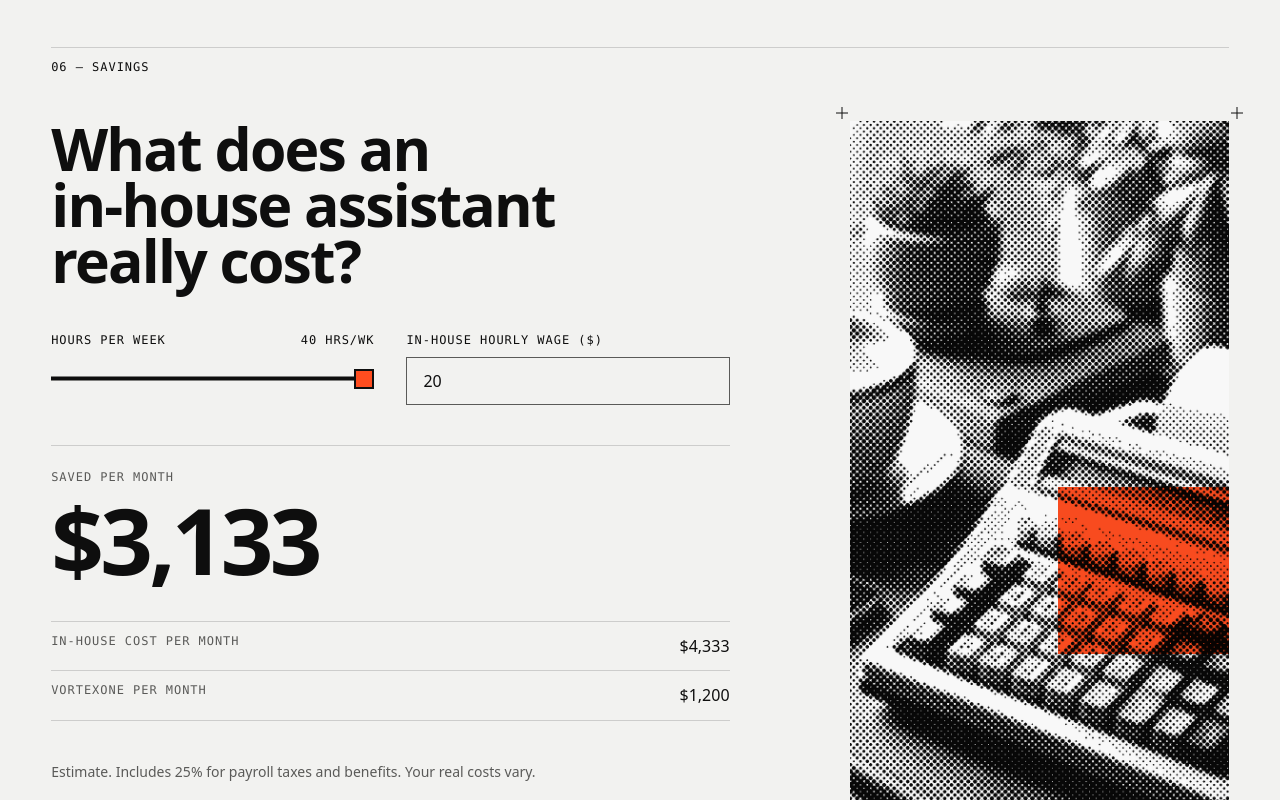
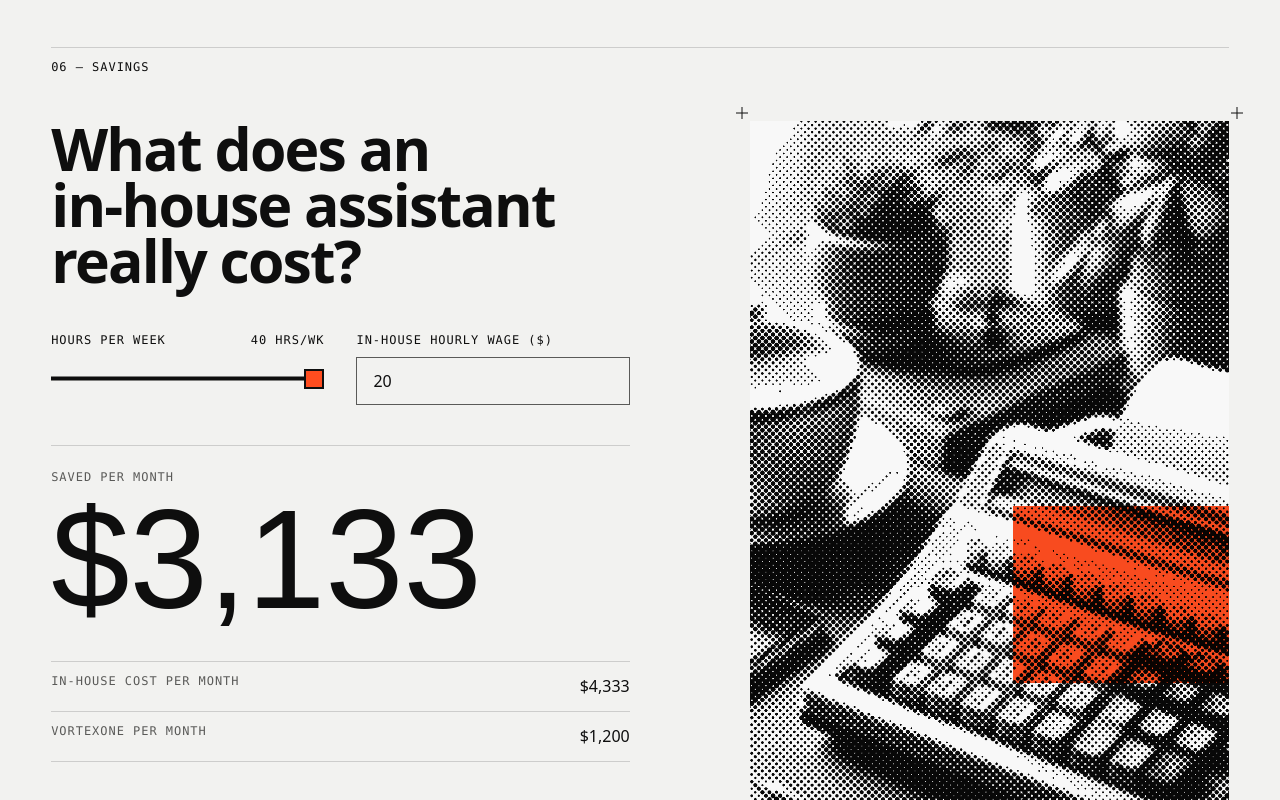
Before and after one commit to tvlhvrifkhvn/VORTEX-WEBSITE, a Next.js app: page / in a window 1280 px wide. Shown: the part 4960-5760 px from the top of the page. Built offline with nearby package versions, Linux system fonts and the light colour scheme; no server answers.

Commit message:
rev: savings — Anton result figure, wider photo at laptop widths, slower digit scramble
Co-Authored-By: Claude Opus 5.5 <noreply@anthropic.com>
Claude-Session: https://claude.ai/code/session_01WX4kwQvobuztTbZKcsgfJe

```diff
--- a/app/globals.css
+++ b/app/globals.css
@@ -136,6 +136,8 @@
 @utility stat-fit { font-family: var(--font-num); font-weight: 400; font-size: calc((100cqi - 2.4rem) / 1.315); /* "<24" (1.31em) + 12px gap + HRS = tile width */ line-height: 0.9; letter-spacing: 0; & > span { display: block; } }
 /* Fills its own @container tile edge to edge ("72%" is 2.045em wide in Anton; 2.07 keeps equal side gaps). */
 @utility fill-num { font-family: var(--font-num); font-weight: 400; font-size: calc(100cqi / var(--fit, 2.07)); line-height: 0.9; letter-spacing: 0; & > span { display: block; } }
+/* Calculator result ("$3,133"): Anton, larger than text-display; Anton is narrow so five-figure sums still fit 6 columns. */
+@utility money-num { font-family: var(--font-num); font-weight: 400; font-size: clamp(5rem, 11vw, 11rem); line-height: 0.88; letter-spacing: 0; & > span { display: block; } }
 @utility hero-num { font-family: var(--font-num); font-weight: 400; font-size: clamp(8rem, 42cqi, 17rem); line-height: 0.85; letter-spacing: 0; & > span { display: block; } }
 @utility giant-fit { font-family: var(--font-num); font-weight: 400; font-size: clamp(7rem, 40cqi, 16rem); line-height: 0.85; letter-spacing: 0; & > span { display: block; } }
 /* Home H1 word: sized so "Back office" (4.52 em wide) fills the content width; 4.6 leaves room for a scrollbar. */
--- a/components/motion/scramble-number.tsx
+++ b/components/motion/scramble-number.tsx
@@ -16,7 +16,7 @@ interface ScrambleNumberProps {
   reveal?: "scramble" | "blur";
 }
 
-/* §6.2.3 — digits scramble on enter (1.6s, slowed on request) and on value change (600ms). Symbols never scramble.
+/* §6.2.3 — digits scramble on enter (2s, slowed on request) and on value change (900ms). Symbols never scramble.
    Screen readers get the final value only. Motion OFF → final value. */
 export function ScrambleNumber({ value, prefix = "", suffix = "", format, className, reveal = "scramble" }: ScrambleNumberProps) {
   const text = typeof value === "number" ? new Intl.NumberFormat("en-US", format).format(value) : value;
@@ -29,7 +29,7 @@ export function ScrambleNumber({ value, prefix = "", suffix = "", format, classN
 
   useEffect(() => {
     if (!enabled || !inView || reveal === "blur") return;
-    run(played.current ? 600 : 1600);
+    run(played.current ? 900 : 2000);
     played.current = true;
   }, [enabled, inView, final, run, reveal]);
 
--- a/components/motion/use-scramble.ts
+++ b/components/motion/use-scramble.ts
@@ -6,7 +6,7 @@ const DIGITS = "0123456789";
 const ALNUM = "ABCDEFGHIJKLMNOPQRSTUVWXYZ0123456789";
 
 /* Shared engine for ScrambleNumber/ScrambleText (adapted from 21st.dev dqnamo/scramble-text):
-   scramblable characters cycle (letters 40ms, digits 80ms — slower, calmer numbers) and lock left→right; everything else never scrambles. */
+   scramblable characters cycle (letters 40ms, digits 110ms — slower, calmer numbers) and lock left→right; everything else never scrambles. */
 export function useScramble(final: string, kind: "digits" | "alnum") {
   const [display, setDisplay] = useState(final);
   const timer = useRef<number | undefined>(undefined);
@@ -36,7 +36,7 @@ export function useScramble(final: string, kind: "digits" | "alnum") {
         if (i === h + 1) return "012345";
         return DIGITS;
       };
-      const tick = kind === "digits" ? 80 : 40;
+      const tick = kind === "digits" ? 110 : 40;
       const gap = Math.min(tick * 2, totalMs / (idx.length + 1));
       const start = performance.now();
       timer.current = window.setInterval(() => {
--- a/components/sections/home/savings.tsx
+++ b/components/sections/home/savings.tsx
@@ -15,7 +15,7 @@ export function Savings() {
     <Section theme="paper-2" aria-labelledby="savings-title">
       <SectionRule label={s.label} />
       <div className="grid-vx mt-(--space-header) gap-y-(--space-header)">
-        <div className="col-span-4 md:col-span-8 lg:col-span-7">
+        <div className="col-span-4 md:col-span-8 lg:col-span-6">
           <h2 id="savings-title" className="text-h2 font-semibold">
             {s.titleLines.map((l) => <span key={l} className="block">{l}</span>)}
           </h2>
@@ -27,7 +27,7 @@ export function Savings() {
             <ArrowLink href={s.compare.href}>{s.compare.label}</ArrowLink>
           </ActionGroup>
         </div>
-        <ImageFrame slot="calculator-object" block="right" fill className="col-span-4 md:col-span-4 lg:col-span-4 lg:col-start-9" />
+        <ImageFrame slot="calculator-object" block="right" fill className="col-span-4 md:col-span-4 lg:col-span-5 lg:col-start-8" />
       </div>
     </Section>
   );
--- a/components/sections/shared/calculator-compact.tsx
+++ b/components/sections/shared/calculator-compact.tsx
@@ -65,7 +65,7 @@ export function CalculatorCompact() {
 
       <div className="border-t border-border pt-6">
         <p className="label-mono text-muted-foreground">{priced ? labels.savings : labels.inHouse}</p>
-        <ScrambleNumber value={Math.round(priced ? result.savings! : result.inHouse)} format={MONEY} className="mt-(--space-tight) block text-display font-semibold" />
+        <ScrambleNumber value={Math.round(priced ? result.savings! : result.inHouse)} format={MONEY} className="money-num mt-(--space-tight) block" />
         {!priced && <p className="label-mono mt-2">{labels.perMonth}</p>}
       </div>
 
--- a/components/sections/shared/calculator.tsx
+++ b/components/sections/shared/calculator.tsx
@@ -78,7 +78,7 @@ export function Calculator() {
         <p className="label-mono text-muted-foreground">{page.outputsLabel}</p>
         <div>
           <p className="label-mono">{priced ? labels.savings : labels.inHouse}</p>
-          <ScrambleNumber value={Math.round(priced ? r.savings! : r.inHouse)} format={{ style: "currency", currency: "USD", maximumFractionDigits: 0 }} className="mt-(--space-tight) block text-display font-semibold" />
+          <ScrambleNumber value={Math.round(priced ? r.savings! : r.inHouse)} format={{ style: "currency", currency: "USD", maximumFractionDigits: 0 }} className="money-num mt-(--space-tight) block" />
         </div>
         <dl className="border-t border-border" data-claim={priced ? "" : undefined}>
           {rows.map(([k, v]) => (
```
Also changed, not shown: 2 other files (tests, documents, lock files or other folders).
